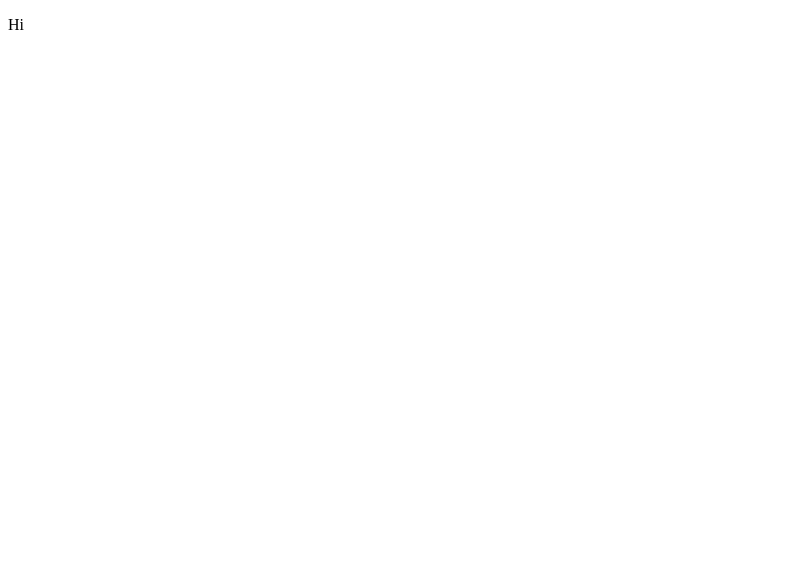
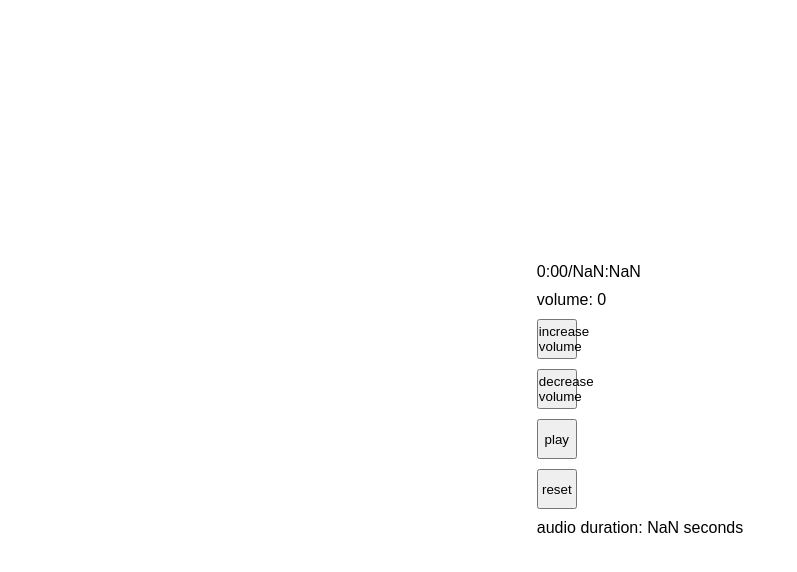
Before and after one commit to sorasora46/poc-audio-api, a React (Vite) app: page / in a window 1280 px wide. Shown: the top 572 px of the page, without its empty margins (0-797 px from the left). Built offline with nearby package versions, Linux system fonts and the light colour scheme.

Commit message:
Added sample play/pause feature

```diff
--- a/src/App.tsx
+++ b/src/App.tsx
@@ -1,10 +1,81 @@
+import React from "react"
 
 function App() {
+  const [audio] = React.useState(new Audio("public/assets/sound.webm"))
+  const [isPlaying, setIsPlaying] = React.useState<boolean>(false)
+  const [currentTime, setCurrentTime] = React.useState<number>(0)
+  const [currentVolume, setCurrentVolume] = React.useState<number>(0)
+
+  const handleTogglePlayAudio = () => {
+    if (isPlaying) {
+      audio.pause()
+      setIsPlaying(false)
+    } else {
+      audio.play()
+      setIsPlaying(true)
+    }
+  }
+
+  const handleResetAudio = () => {
+    audio.load()
+  }
+
+  const getFormatDuration = (time: number) => {
+    const mins = Math.floor(time / 60)
+    const seconds = Math.floor(time % 60)
+    const formattedSeconds = seconds < 10 ? `0${seconds}` : seconds;
+    return `${mins}:${formattedSeconds}`
+  }
+
+  const handleIncreaseVolume = () => {
+    setCurrentVolume((prevVolume) => {
+      const newVolume = Math.min(prevVolume + 0.1, 1) // Increase by 0.1 and clamp to max 1
+      audio.volume = newVolume
+      return newVolume
+    })
+  }
+
+  const handleDecreaseVolume = () => {
+    setCurrentVolume((prevVolume) => {
+      const newVolume = Math.max(prevVolume - 0.1, 0) // Decrease by 0.1 and clamp to min 0
+      audio.volume = newVolume
+      return newVolume
+    })
+  }
+
+  React.useEffect(() => {
+    const updateCurrentTime = () => {
+      setCurrentTime(audio.currentTime)
+    }
+
+    const updateCurrentVolume = () => {
+      setCurrentVolume(audio.volume)
+    }
+
+    audio.addEventListener('timeupdate', updateCurrentTime);
+
+    audio.addEventListener('volumechange', updateCurrentVolume);
+
+    return () => {
+      audio.removeEventListener('timeupdate', updateCurrentTime);
+      audio.removeEventListener('volumechange', updateCurrentVolume)
+    }
+  }, [audio])
 
   return (
     <>
-      <div>
-        <p>Hi</p>
+      <div className="container">
+        <div className="box">
+          <p>{getFormatDuration(currentTime)}/{getFormatDuration(audio.duration)}</p>
+          <p>volume: {currentVolume}</p>
+          <button onClick={handleIncreaseVolume}>increase volume</button>
+          <button onClick={handleDecreaseVolume}>decrease volume</button>
+          <button onClick={handleTogglePlayAudio}>
+            {isPlaying ? "pause" : "play"}
+          </button>
+          <button onClick={handleResetAudio}>reset</button>
+          <p>audio duration: {audio.duration} seconds</p>
+        </div>
       </div>
     </>
   )
--- a/src/index.css
+++ b/src/index.css
@@ -0,0 +1,27 @@
+*,
+*::before,
+*::after {
+  padding: 0;
+  margin: 0;
+  box-sizing: border-box;
+  font-family: Arial, Helvetica, sans-serif;
+}
+
+.container {
+  width: 100%;
+  height: 100vh;
+  display: flex;
+  justify-content: center;
+  align-items: center;
+}
+
+.container button {
+  height: 40px;
+  width: 40px;
+}
+
+.box {
+  display: flex;
+  flex-direction: column;
+  gap: 10px;
+}
```
